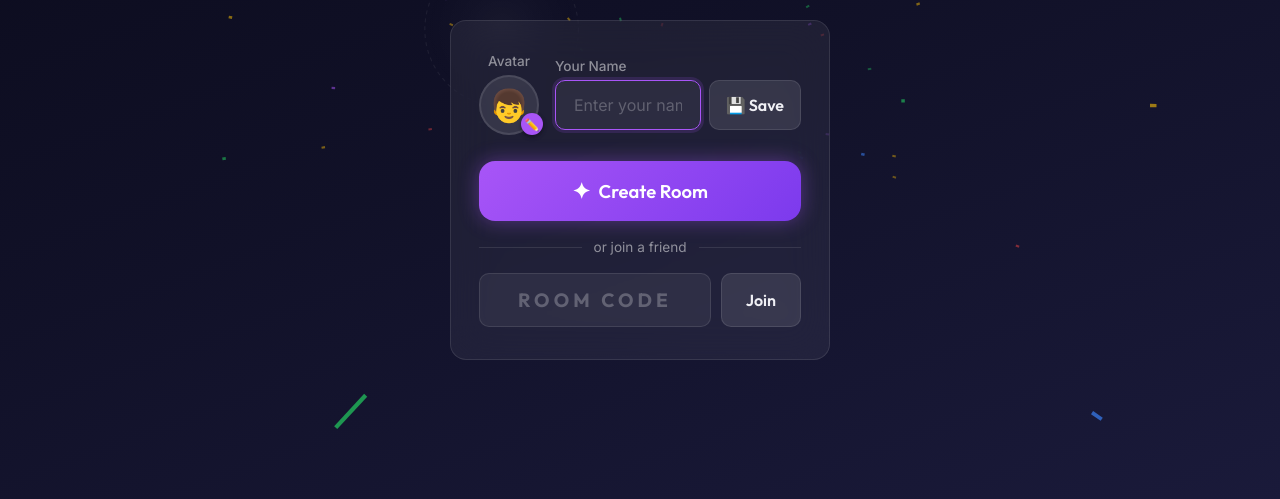
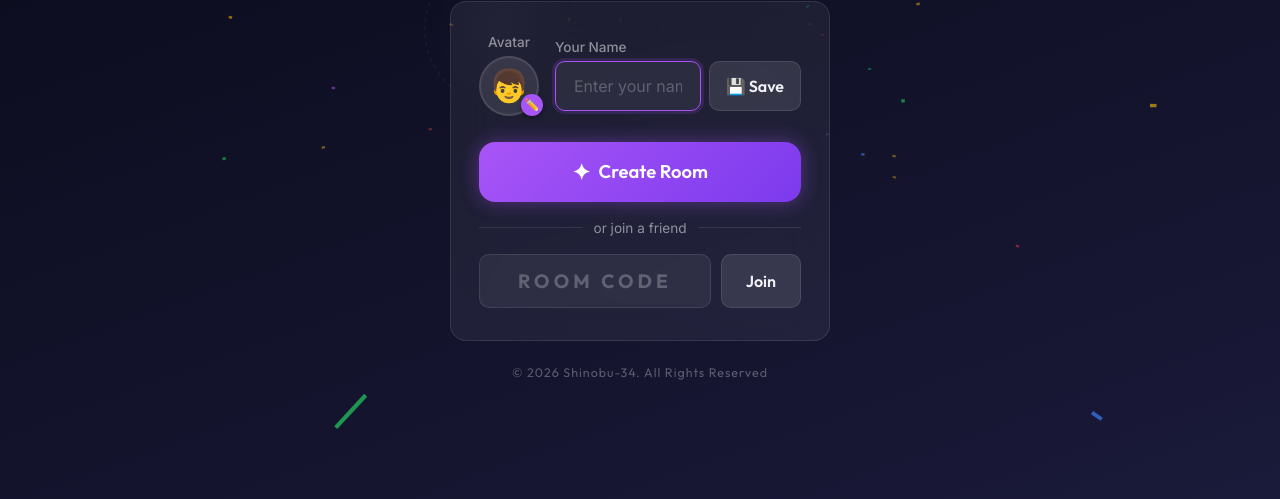
Before and after one commit to Shinobu-34/UNO_ONLINE, a website: page public/index.html in a window 1280 px wide. Shown: the part 301-800 px from the top of the page. Drawn offline with Linux system fonts and the light colour scheme.

Commit message:
Working Good

```diff
--- a/public/index.html
+++ b/public/index.html
@@ -61,6 +61,9 @@
             class="code-input">
           <button id="join-room-btn" class="btn btn-secondary">Join</button>
         </div>
+      </div>
+      <div class="home-footer">
+        &copy; 2026 Shinobu-34. All Rights Reserved
       </div>
     </div>
   </div>
--- a/public/styles.css
+++ b/public/styles.css
@@ -242,6 +242,16 @@
   font-size: 1.1rem;
   margin-bottom: 32px;
   font-weight: 500;
+}
+
+.home-footer {
+  margin-top: 24px;
+  font-size: 0.78rem;
+  color: var(--text-dim);
+  opacity: 0.6;
+  text-align: center;
+  font-family: var(--font-heading);
+  letter-spacing: 1px;
 }
 
 .home-form {
```
Also changed, not shown: README.md.
